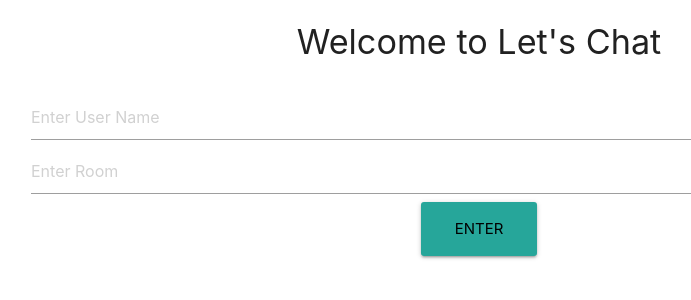
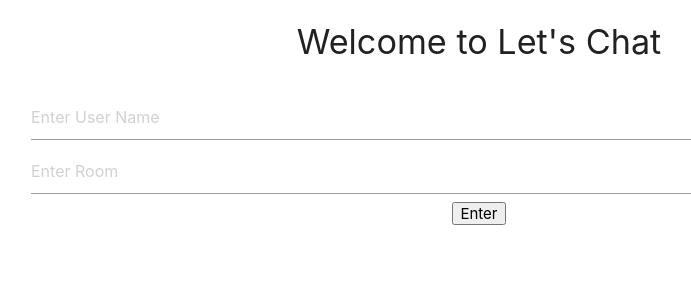
Before and after one commit to sai3010/let-s-chat, a Flask app: page / in a window 1280 px wide. Shown: the top 300 px of the page, without its empty margins (161-852 px from the left). Run offline with Flask 2, Linux system fonts and the light colour scheme; some libraries are stand-ins or nearby versions.

Commit message:
reverted button

```diff
--- a/templates/login.html
+++ b/templates/login.html
@@ -21,7 +21,7 @@
             <form action="http://localhost:5000/index" method="POST">
                 <input type="text" required placeholder="Enter User Name" name="user" id="uname">
                 <input type="text" required placeholder="Enter Room" name="room" id="room">
-                <center><input class="waves-effect waves-light btn-large" type="submit" value="Enter"></center>
+                <center><input type="submit" value="Enter"></center>
             </form>
         </div>
     </div>
```
